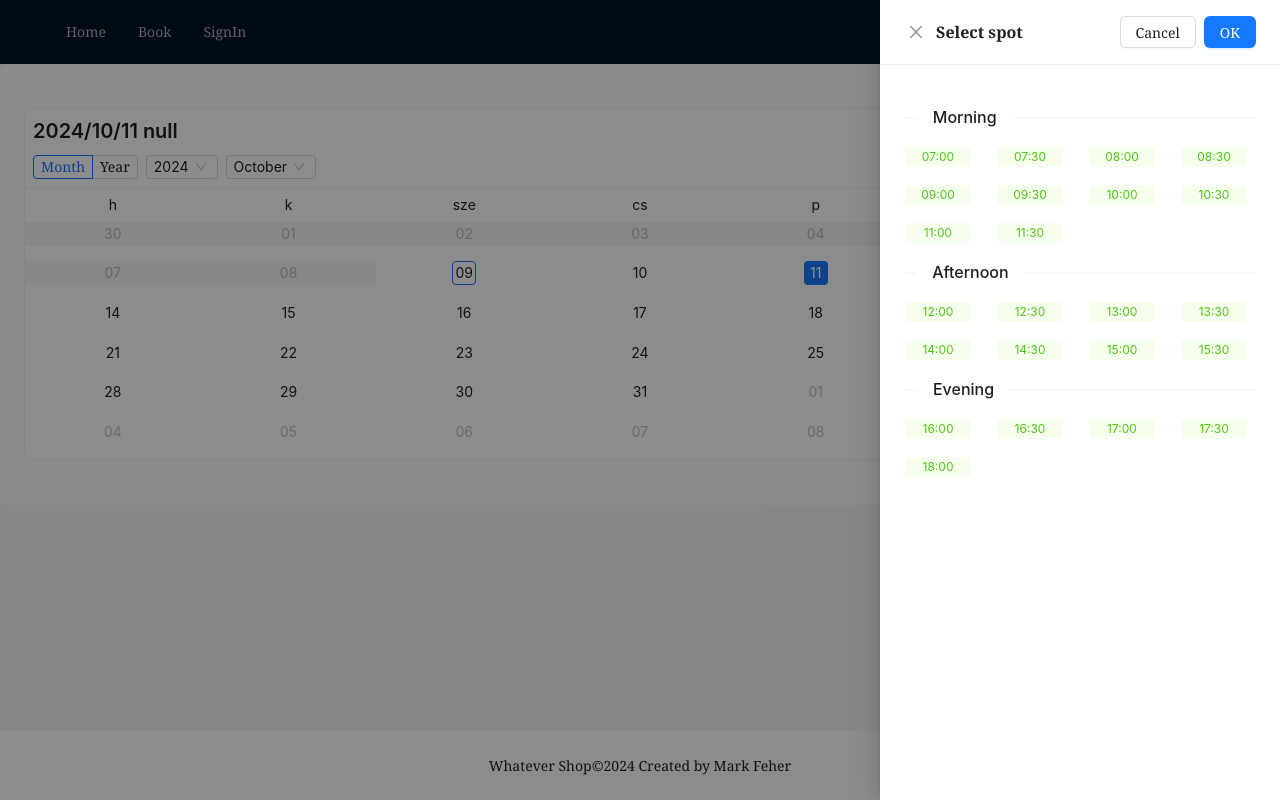
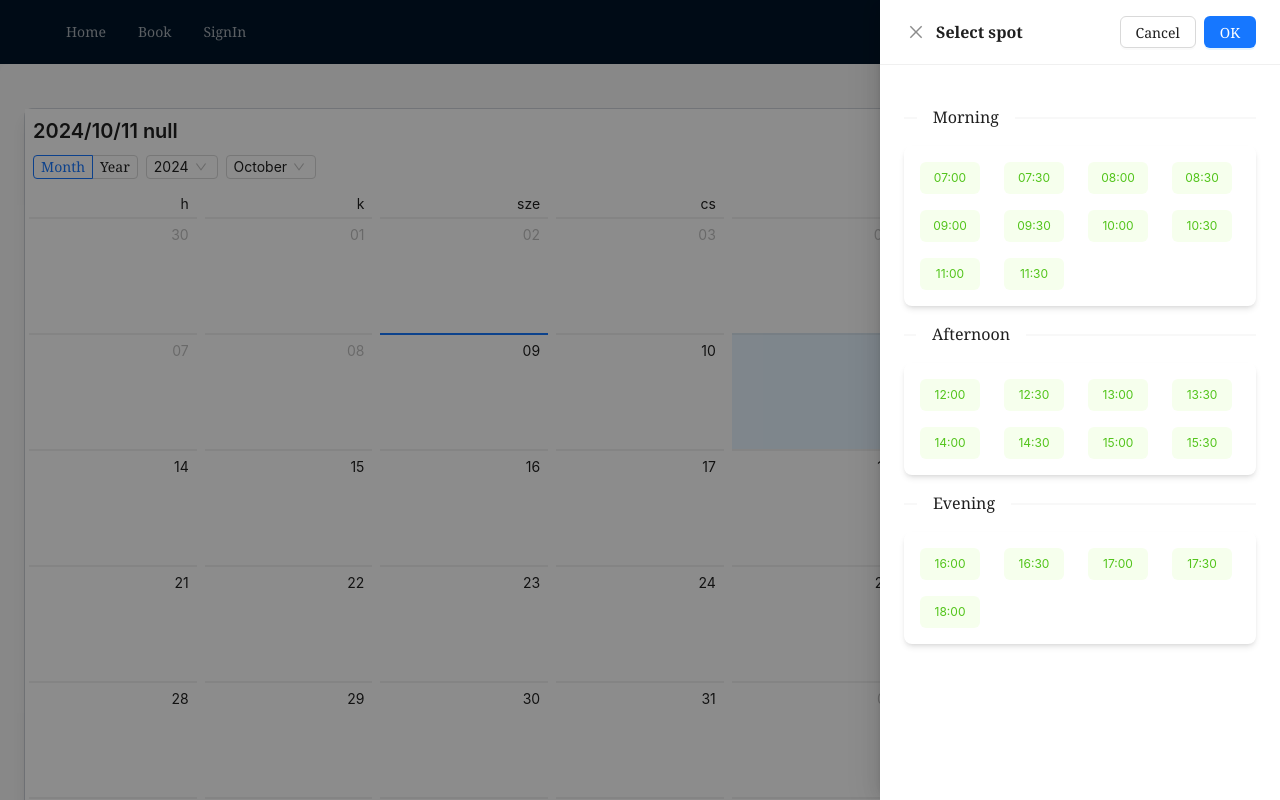
Before and after one commit to kezdetphia/booking-front, a React (Create React App) app: page /book in a window 1280 px wide. Both pictures are taken after a click on the element "11". Shown: the top 800 px of the page. Built offline with nearby package versions, Linux system fonts and the light colour scheme; no server answers.

Commit message:
styling changes

```diff
--- a/src/components/DayCalendar.jsx
+++ b/src/components/DayCalendar.jsx
@@ -78,7 +78,15 @@ const DayCalendar = ({ isInteractive, isAdmin }) => {
               cursor: !isTaken && isInteractive ? "pointer" : "not-allowed",
               display: "block",
               textAlign: "center",
-              border: `${clickedTime === time ? "" : "1px solid #FFFFFF"}`,
+              padding: "6px",
+              border: "none ",
+              borderRadius: "6px",
+              boxShadow: `${
+                clickedTime === time
+                  ? "4px 4px 10px rgba(0, 0, 0, 0.3)"
+                  : "none"
+              }`,
+              // border: `${clickedTime === time ? "" : "2px solid #FFFFFF"}`,
             }}
             onClick={() => handleTagClick(time)}
           >
@@ -91,14 +99,26 @@ const DayCalendar = ({ isInteractive, isAdmin }) => {
 
   return (
     <>
-      <Divider orientation="left">Morning</Divider>
-      <Row gutter={[16, 16]}>{renderTags(timeSlots.morning)}</Row>
+      <Divider orientation="left">
+        <p className="font-serif">Morning</p>
+      </Divider>
+      <div className=" shadow-md p-4 rounded-lg ">
+        <Row gutter={[16, 16]}>{renderTags(timeSlots.morning)}</Row>
+      </div>
 
-      <Divider orientation="left">Afternoon</Divider>
-      <Row gutter={[16, 16]}>{renderTags(timeSlots.afternoon)}</Row>
+      <Divider orientation="left">
+        <p className="font-serif">Afternoon</p>
+      </Divider>
+      <div className=" shadow-md p-4 rounded-lg ">
+        <Row gutter={[16, 16]}>{renderTags(timeSlots.afternoon)}</Row>
+      </div>
 
-      <Divider orientation="left">Evening</Divider>
-      <Row gutter={[16, 16]}>{renderTags(timeSlots.evening)}</Row>
+      <Divider orientation="left">
+        <p className="font-serif">Evening</p>
+      </Divider>
+      <div className=" shadow-md p-4 rounded-lg ">
+        <Row gutter={[16, 16]}>{renderTags(timeSlots.evening)}</Row>
+      </div>
     </>
   );
 };
--- a/src/components/admin/AdminLayoutComponent.jsx
+++ b/src/components/admin/AdminLayoutComponent.jsx
@@ -135,7 +135,12 @@ const AdminLayoutComponent = () => {
         </Button>
       </Header>
       <Content
-        style={{ padding: "15px 24px 0", marginTop: 64, flex: "1 0 auto" }}
+        style={{
+          padding: "15px 24px 0",
+          marginTop: 64,
+          flex: "1 0 auto",
+          backgroundColor: "#f7f7f7",
+        }}
       >
         <Outlet />
       </Content>
--- a/src/components/user/DayCalendarChip.jsx
+++ /dev/null
@@ -1,31 +0,0 @@
-import React from "react";
-
-import { Divider, Flex, Tag } from "antd";
-
-function DayCalendarChip() {
-  const getHours = () => {
-    const hours = [];
-    for (let i = 7; i <= 18; i++) {
-      hours.push(i);
-    }
-    return hours;
-  };
-
-  <>
-    <Divider orientation="left">Without icon</Divider>
-    <Flex gap="4px 0" wrap>
-      {getHours().map((hour) => (
-        <Tag color="blue" key={hour}>
-          {hour}
-        </Tag>
-      ))}
-      {/* <Tag color="success">success</Tag>
-      <Tag color="processing">processing</Tag>
-      <Tag color="error">error</Tag>
-      <Tag color="warning">warning</Tag>
-      <Tag color="default">default</Tag> */}
-    </Flex>
-  </>;
-}
-
-export default DayCalendarChip;
--- a/src/components/user/UserLayoutComponent.jsx
+++ b/src/components/user/UserLayoutComponent.jsx
@@ -85,7 +85,7 @@ const UserLayoutComponent = () => {
       <Content style={{ flex: "1 0 auto", padding: "0px 0px" }}>
         <div
           style={{
-            background: "#FDFDFE",
+            background: "#f7f7f7",
             minHeight: 280,
             padding: 24,
             borderRadius: borderRadiusLG,
--- a/src/context/AppointmentContext.js
+++ b/src/context/AppointmentContext.js
@@ -84,6 +84,7 @@ export const AppointmentProvider = ({ children }) => {
   //Fetch all appointments from db
   const getAppointments = async () => {
     setLoading(true);
+    setError(null);
     try {
       const authToken = localStorage.getItem("authToken");
       if (!authToken) {
@@ -103,6 +104,7 @@ export const AppointmentProvider = ({ children }) => {
       );
 
       if (!res.ok) throw Error("server res nok ok");
+      setError("Error! Please try again later");
 
       const data = await res.json();
       setAppointments(data.appointments);
@@ -148,6 +150,7 @@ export const AppointmentProvider = ({ children }) => {
       );
 
       if (!res.ok) {
+        setError("Error booking appointment. Please try again later.");
         console.error("Server responded with an error:", res.status);
         throw new Error("Server error in postAppointmentDb context");
       }
@@ -223,7 +226,10 @@ export const AppointmentProvider = ({ children }) => {
         }
       );
 
-      if (!res.ok) throw new Error("Server error in deleteAppointment context");
+      if (!res.ok) {
+        setError("Error deleting appointment. Please try again later.");
+        throw new Error("Server error in deleteAppointment context");
+      }
 
       // Optimistically update the state
       setAppointments((prev) =>
@@ -298,13 +304,12 @@ export const AppointmentProvider = ({ children }) => {
 
       if (!res.ok) {
         console.error("Server responded with an error:", res.status);
+        setError("Error changing appointment. Try again later.");
         throw new Error("Server error in updateAppointment context");
       }
 
       const data = await res.json();
       console.log("Received response from server:", data);
-      const oldData = data.oldAppointment;
-      console.log("old data from api", oldData);
 
       // Optionally replace the appointment with the updated data from the server
       setAppointments((prev) =>
@@ -348,6 +353,7 @@ export const AppointmentProvider = ({ children }) => {
   };
 
   const disableDates = async (date, reason) => {
+    setError(null);
     const authToken = localStorage.getItem("authToken");
 
     try {
@@ -363,7 +369,10 @@ export const AppointmentProvider = ({ children }) => {
         }
       );
 
-      if (!res.ok) throw new Error("Server error in disableDates context");
+      if (!res.ok) {
+        setError("Error disabling date. Please try again later.");
+        throw new Error("Server error in disableDates context");
+      }
 
       const data = await res.json();
       setDisabledDates((prev) => [...prev, data.disabledDates]);
@@ -373,6 +382,7 @@ export const AppointmentProvider = ({ children }) => {
   };
 
   const getDisabledDates = async () => {
+    setError(null);
     const authToken = localStorage.getItem("authToken");
     try {
       const res = await fetch(
--- a/src/pages/SingleAppointment.jsx
+++ b/src/pages/SingleAppointment.jsx
@@ -10,6 +10,7 @@ import {
   Select,
   Typography,
   Skeleton,
+  message,
 } from "antd";
 import dayjs from "dayjs"; // For managing date and time formatting
 import { useAppointmentContext } from "../context/AppointmentContext";
@@ -19,7 +20,8 @@ const SingleAppointment = () => {
   const [editedAppointment, setEditedAppointment] = useState({}); // Store edited values
   const [loading, setLoading] = useState(true); // Loading state
   const { appointmentId } = useParams();
-  const { updateAppointment } = useAppointmentContext();
+  const { updateAppointment, error } = useAppointmentContext();
+  const [messageApi, contextHolder] = message.useMessage();
 
   useEffect(() => {
     const fetchAppointment = async () => {
@@ -41,7 +43,7 @@ const SingleAppointment = () => {
 
         const data = await res.json();
         setAppointment(data.appointment);
-        setEditedAppointment(data.appointment); // Initialize edited appointment with fetched data
+        setEditedAppointment(data.appointment);
       } catch (err) {
         console.error(err);
       } finally {
@@ -54,7 +56,18 @@ const SingleAppointment = () => {
 
   const handleSaveAppointment = async () => {
     await updateAppointment(appointment._id, editedAppointment);
-    setAppointment(editedAppointment); // Update local state after submission
+    if (error) {
+      messageApi.open({
+        content: error,
+        type: "error",
+      });
+    } else {
+      setAppointment(editedAppointment);
+      messageApi.open({
+        content: "Appointment successfully updated",
+        type: "success",
+      });
+    }
   };
 
   const handleInputChange = (field, value) => {
@@ -80,6 +93,7 @@ const SingleAppointment = () => {
 
   return (
     <div>
+      {contextHolder}
       <Divider orientation="center">
         <p className="font-sans font-bold text-xl pb-10 pt-5">
           Appointment Details
--- a/src/pages/admin/AdminDailyAppointments.jsx
+++ b/src/pages/admin/AdminDailyAppointments.jsx
@@ -1,7 +1,8 @@
 import React, { useEffect, useState } from "react";
 import { useAppointmentContext } from "../../context/AppointmentContext";
-import DayCalendar from "../../components/DayCalendar";
+// import DayCalendar from "../../components/DayCalendar";
 import { useAppointmentDateContext } from "../../context/appointmentDateContext";
+import AdminDayCalendar from "../../components/admin/AdminDayCalendar";
 
 const AdminDailyAppointments = () => {
   const { appointments } = useAppointmentContext();
@@ -24,7 +25,7 @@ const AdminDailyAppointments = () => {
       {loading ? (
         <div>Loading appointments...</div>
       ) : filteredAppointments.length > 0 ? (
-        <DayCalendar isInteractive={true} isAdmin={true} />
+        <AdminDayCalendar isInteractive={true} isAdmin={true} />
       ) : (
         <div>No appointments for this date.</div>
       )}
--- a/src/pages/user/Book.jsx
+++ b/src/pages/user/Book.jsx
@@ -97,37 +97,25 @@ const Book = () => {
       desc: "Appointment description",
       date: selectedDate,
       time: selectedTime,
-      length: "120",
+      length: user?.usualAppointmentLength,
       booked: true,
     });
-  };
-
-  const wrapperStyle = {
-    display: "flex", // Add flex display
-    justifyContent: "center", // Center horizontally
-    width: "100%", // Full width to allow centering
-    padding: "20px 0", // Optional padding for aesthetics
-  };
-
-  const calendarStyle = {
-    width: "100%",
-    border: `1px solid ${token.colorBorderSecondary}`,
-    borderRadius: token.borderRadiusLG,
   };
 
   return (
     <ConfigProvider locale={huHU}>
       {contextHolder}
-      <div style={wrapperStyle}>
-        <div style={calendarStyle}>
+      <div className="flex  justify-center items-center w-full py-5 ">
+        <div className="w-full border border-gray-300 rounded-lg">
           <AppointmentModal
             modalOpen={modalOpen}
             setModalOpen={setModalOpen}
             // appointments={appointments}
             submitAppointment={submitAppointment}
           />
+          <div className="shadow-lg">
             <Calendar
-            fullscreen={false}
+              fullscreen={true}
               onSelect={onClickonWeekends}
               disabledDate={disabledDate} // Disable past dates and specified ranges
               headerRender={({ value, type, onChange, onTypeChange }) => {
@@ -219,6 +207,7 @@ const Book = () => {
             />
           </div>
         </div>
+      </div>
     </ConfigProvider>
   );
 };
```
Also changed, not shown: src/pages/user/UserDetails.jsx (+1 -9 lines). Lines whose indentation alone changed are shown as unchanged.
